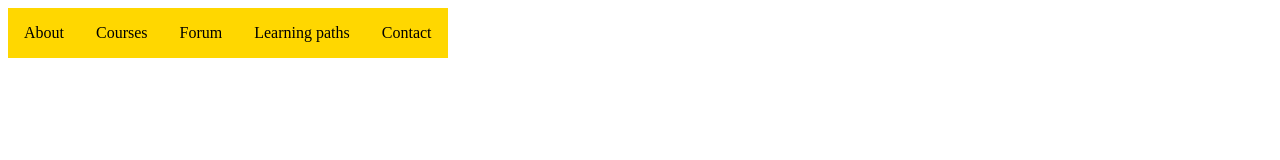
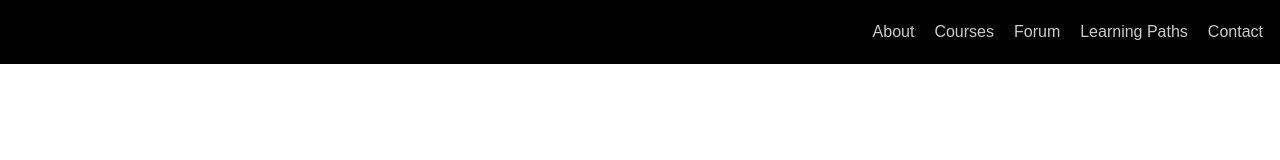
Before and after one commit to ducthanhnguyen95/html-css, a plain HTML site: page layout/navbar.html in a window 1280 px wide. Drawn offline with Linux system fonts and the light colour scheme; files that its build step writes are made by us from their sources.

Commit message:
Update navbar

```diff
--- a/layout/css/navbar.css
+++ b/layout/css/navbar.css
@@ -1,28 +1,44 @@
-.container {
-  display: flex;
-  flex-direction: row;
-  align-items: center;
-
+html {
+  font-size: 62.5%;
 }
 
-.box {
-  padding: 1rem;
-  background: gold;
+body {
+  font-family: Arial, Helvetica, sans-serif;
+  font-size: 1.6rem;
 }
 
-@media screen and (max-width: 769px) {
-  .container {
-    display: flex;
-    flex-direction: column;
-    justify-content: center;
-    align-items: center;
-    background: gold;
+nav {
+  background: #000;
+  padding: 0.7rem;
+}
+
+nav ul {
+  display: flex;
+  flex-direction: column;
+  list-style: none;
+  padding-left: 0;
+  text-align: center;
+}
+
+nav li {
+  margin: 0.5rem 0;
+}
+
+nav a {
+  color: #ccc;
+  text-decoration: none;
+}
+
+nav a:hover {
+  color: #fff;
+}
+
+@media screen and (min-width: 768px) {
+  nav ul {
+    flex-direction: row;
+    justify-content: flex-end;
   }
-
-  .box {
-    justify-items: center;
-    align-self: center;
-    background: gold;
-    font-family: Arial, Helvetica, sans-serif;
+  nav li {
+    margin: 0 1rem;
   }
 }
--- a/layout/navbar.html
+++ b/layout/navbar.html
@@ -3,16 +3,19 @@
   <head>
     <meta charset="UTF-8" />
     <meta name="viewport" content="width=device-width, initial-scale=1.0" />
-    <title>Navbar</title>
+    <title>NavBar</title>
+    <link rel="stylesheet" href="css/normalize.css" />
     <link rel="stylesheet" href="css/navbar.css" />
   </head>
   <body>
-    <div class="container">
-      <div class="box box-one">About</div>
-      <div class="box box-two">Courses</div>
-      <div class="box box-three">Forum</div>
-      <div class="box box-four">Learning paths</div>
-      <div class="box box-five">Contact</div>
-    </div>
+    <nav>
+      <ul>
+        <li><a href="#">About</a></li>
+        <li><a href="#">Courses</a></li>
+        <li><a href="#">Forum</a></li>
+        <li><a href="#">Learning Paths</a></li>
+        <li><a href="#">Contact</a></li>
+      </ul>
+    </nav>
   </body>
 </html>
```
